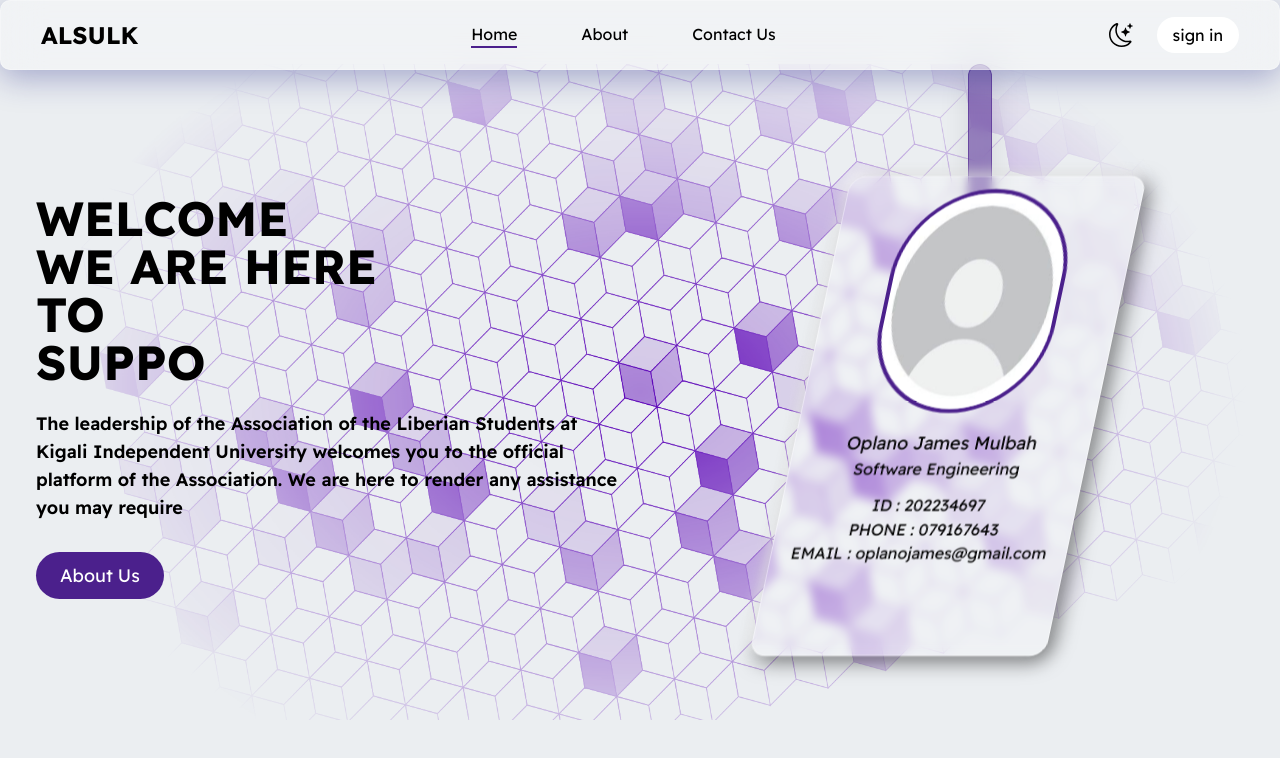
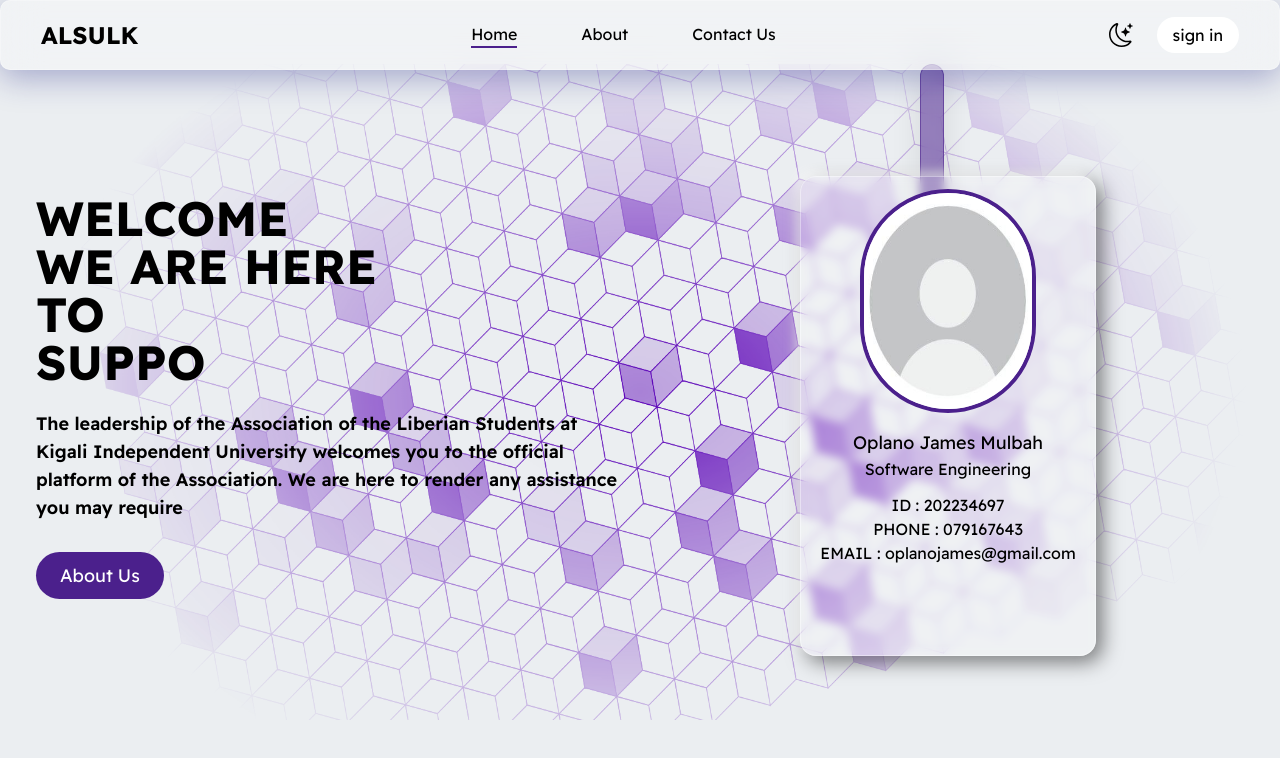
Before and after one commit to mulbahoplanojames/Harmony_Coalition_Project, a React (Vite) app: page /home in a window 1280 px wide. Shown: the top 758 px of the page. Built offline with nearby package versions, Linux system fonts and the light colour scheme.

Commit message:
workin on the student id card

```diff
--- a/src/Components/Home_Hero/HomeHero.jsx
+++ b/src/Components/Home_Hero/HomeHero.jsx
@@ -51,7 +51,12 @@
           </Link>
         </motion.div>
 
-        <div className="md:w-[50%] w-[90%] h-[60vh] bg-blue-300 rounded-md md:-skew-x-12 -skew-x-6 py-3 px-4 text-center z-40 md:mt-12 tw_id">
+        <motion.div
+          className="md:w-[50%] w-[90%] h-[60vh] bg-blue-300 rounded-md md:-skew-x-12 -skew-x-6 py-3 px-4 text-center z-40 md:mt-12 tw_id"
+          initial={{ opacity: 0, y: 90 }}
+          whileInView={{ opacity: 1, y: 0 }}
+          transition={{ duration: 2, delay: 0.3 }}
+        >
           <div className="w-[11rem] h-[28vh] mx-auto mb-4 rounded-full bg-red-300 border-4 overflow-hidden border-primary_main">
             <img
               src={
@@ -68,8 +73,13 @@
           <p className="text-base">ID : 202234697</p>
           <p className="text-base">PHONE : 079167643</p>
           <p className="text-base">EMAIL : oplanojames@gmail.com</p>
-        </div>
-        <div className="w-[1.5rem] md:h-[28vh] h-[70vh] rounded-full absolute top-0 right-[10rem] md:right-[16rem]  tw_id_line"></div>
+        </motion.div>
+        <motion.div
+          className="w-[1.5rem] md:h-[28vh] h-[70vh] rounded-full absolute top-0 right-[11rem] md:right-[19rem]  tw_id_line"
+          initial={{ opacity: 0, y: -90 }}
+          whileInView={{ opacity: 1, y: 0 }}
+          transition={{ duration: 1, delay: 0.3 }}
+        ></motion.div>
 
         {/* Displaying the image with social media links */}
         {/* <motion.div
```
